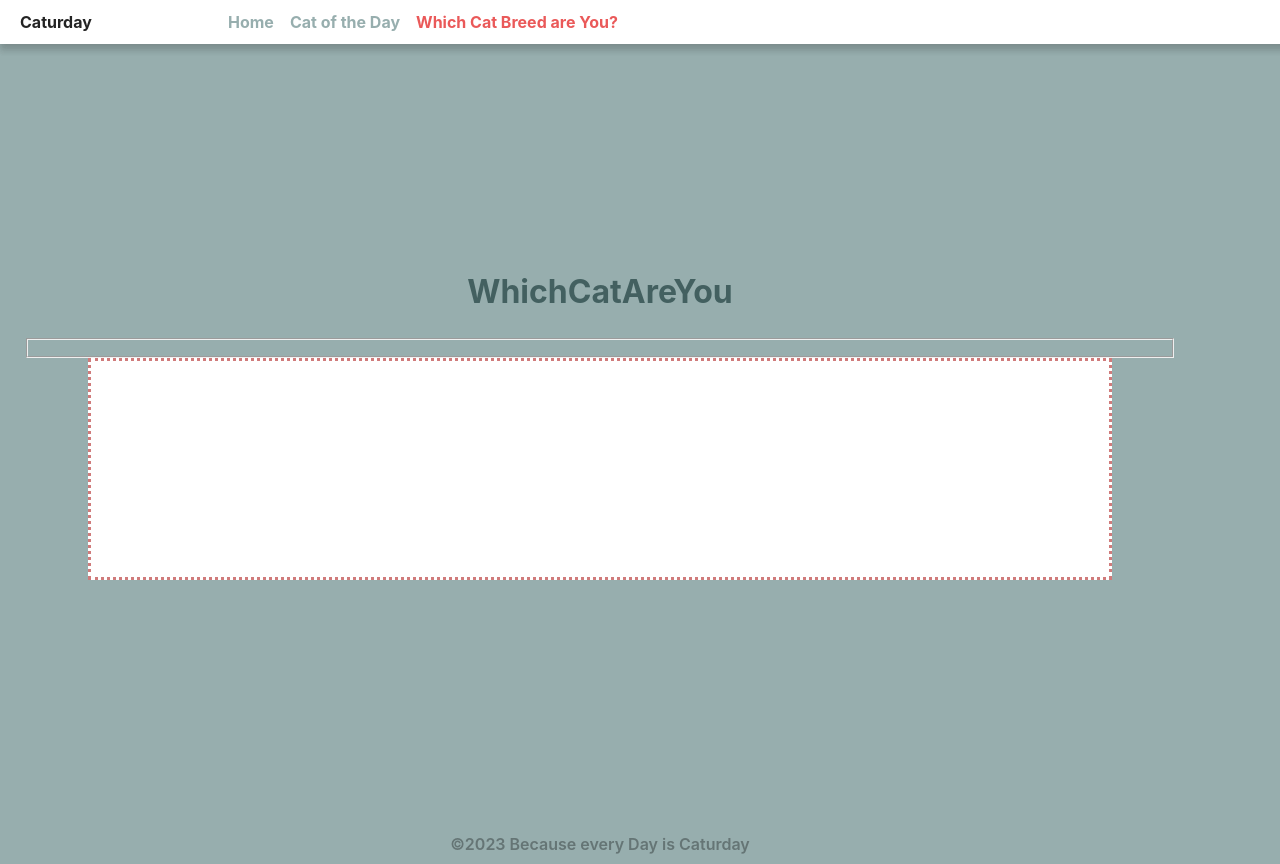
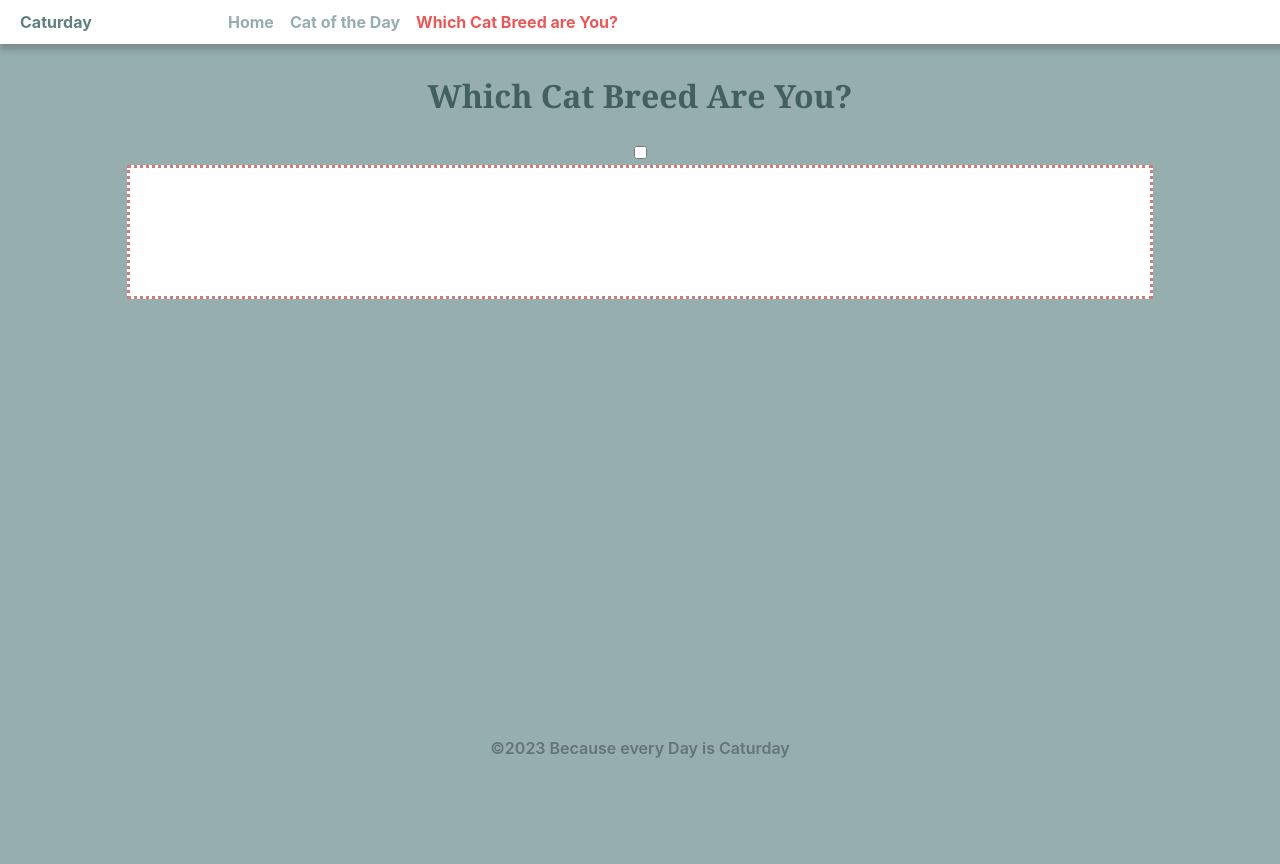
Before and after one commit to lina-DCI/spa-final-caturday, a React (Vite) app: page /which-cat-breed-are-you in a window 1280 px wide. After the commit the page ends 800 px from the top, so only its background shows below. Built offline with nearby package versions, Linux system fonts and the light colour scheme; no server answers.

Commit message:
css styling for small devices

```diff
--- a/src/App.css
+++ b/src/App.css
@@ -8,9 +8,12 @@
     box-sizing: border-box;
 }
 body {
+    /* padding-top: 1rem; */
     display: flex;
+    flex-flow: column nowrap;
+    justify-content: flex-end;
+    align-items: center;
 
-    /* max-width: 600px !important; */
 }
 a {
     font-weight: 500;
@@ -43,10 +46,12 @@ a:hover {
     align-items: center;
     padding: 0;
     margin: 0;
+    color: rgb(96, 129, 128);
 }
 .nav-title-text h3 {
     padding: 0;
     margin: 0;
+    font-weight: 500;
 }
 .nav-links-container {
     min-width: 600px;
@@ -63,43 +68,62 @@ a:hover {
     color: #ea5959;
 }
 .main-container {
-    width: 90vw;
-    height: 90vh;
+    width: 95vw;
+    max-height: 120vh;
+    min-height: 80vh;
     display: flex;
     flex-flow: column nowrap;
+    justify-content: flex-start;
+    align-items: center;
+    padding: 1rem;
+    margin: 2rem auto 1rem auto;
+}
+.cat-illustration {
+    display: flex;
+    flex-flow: column nowrap;
+    align-items: center;
     justify-content: center;
-    padding: 1rem;
-    margin: 2rem auto;
+    margin: 1.3rem;
 }
 .card {
-    margin: 0 auto;
-    justify-content: center;
+    display: flex;
+    flex-flow: column nowrap;
+    justify-content: flex-start;
     width: 80%;
-    min-height: 15vh;
-    max-height: 80vh;
+    min-height: 10vh;
+    max-height: 70vh;
     border: dotted 3px #d07b7b;
     background-color: #ffffff;
     font-family: Georgia, "Times New Roman", Times, serif;
     font-style: italic;
     font-weight: 600;
-    font-size: 1.5em;
-    padding: 2em;
+    font-size: 1.3rem;
+    padding: 1.5rem;
+    overflow: scroll;
 }
 .cat-card {
-    width: 80%;
-    height: 75vh;
-    margin: 0 auto;
+    display: flex;
+    flex-flow: column nowrap;
+    justify-content: center;
+    max-width: 100%;
+    max-height: 70vh;
+    /* margin: 0 auto; */
 }
 .cat-card img {
-    border: solid 7px #fff;
+    /* min-width: 20%;
+    background-color: #fff; */
+    border: solid 0.4rem #fff;
     object-fit: cover;
-    height: 73vh;
-    box-shadow: 0 3px 30px rgba(0, 0, 0, 0.322);}
+    max-height: 72vh;
+    max-width: 99vw;
+    box-shadow: 0 3px 30px rgba(0, 0, 0, 0.322);
+}
 
 h1 {
+    font-family: Georgia, "Times New Roman", Times, serif;
     font-size: 2em;
     margin-top: 1rem;
-    color: rgb(67, 96, 96);;
+    color: rgb(67, 96, 96);
 }
 
 button {
@@ -135,3 +159,8 @@ footer {
     color: rgb(101, 117, 117);
     font-weight: 600;
 }
+@media (min-width: 768px) {
+    body {
+        min-width: 768px;
+    }
+}
--- a/src/index.css
+++ b/src/index.css
@@ -7,7 +7,7 @@
     box-sizing: border-box;
 
     /* color-scheme: light dark; */
-    color: #242424;
+    color: #2b3232;
     background-color: #97aeae;
 
     font-synthesis: none;
--- a/src/pages/CatOfTheDay.jsx
+++ b/src/pages/CatOfTheDay.jsx
@@ -4,7 +4,7 @@ import { CatContext } from "../context/CatContext";
 const CatOfTheDay = () => {
     const { cat, setAllowCat, isLoading } = useContext(CatContext);
 
-    if (isLoading) return <div className="cat-card">Loading...</div>;
+    if (isLoading) return <div className="cat-card"><h3>Loading...</h3></div>;
     else {
         return (
             <div className="main-container">
--- a/src/pages/Homepage.jsx
+++ b/src/pages/Homepage.jsx
@@ -7,7 +7,8 @@ export default function Homepage() {
     else {
         return (
             <div className="main-container">
-                <h1>Cat Fact of the Day</h1>
+                <h1>Cat Fact of the Day</h1><div className="cat-illustration">
+                <img width="200" src="./src/assets/cat-159653.svg" alt="cat" /></div>
                 <div className="card">{catFact}</div>
                 <button onClick={() => setAllowFetch(true)}>New Fact</button>
             </div>
--- a/src/pages/WhichCatAreYou.jsx
+++ b/src/pages/WhichCatAreYou.jsx
@@ -4,8 +4,8 @@
 const WhichCatAreYou = () => {
     return (
         <div className="main-container">
-            <h1>WhichCatAreYou</h1>
-            <form action="" method="get"></form><fieldset></fieldset>
+            <h1>Which Cat Breed Are You?</h1>
+            <form action="" method="get"><input type="checkbox" /></form>
             <div className="card"></div>
         </div>
     );
```
